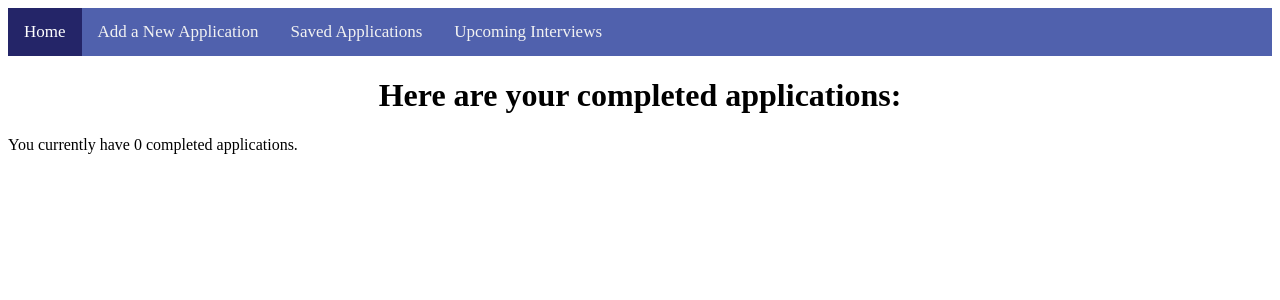
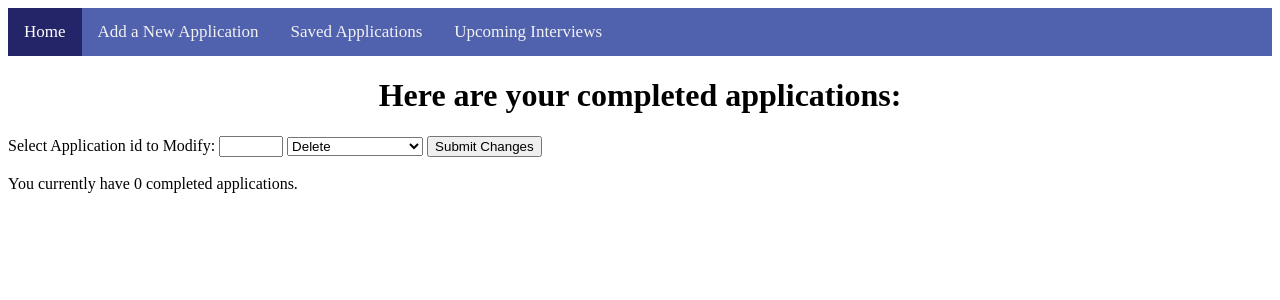
Before and after one commit to RaymondFeckoury/Group5_FinalProject, a PHP site: page /FinalProject/PHP/completed.php in a window 1280 px wide. Shown: the top 300 px of the page. Run offline with PHP 8.4, Linux system fonts and the light colour scheme; a user stored in the database is signed in; data that the repository does not hold is empty.

Commit message:
Added the layout for modification options in completed applications page.

```diff
--- a/PHP/completed.php
+++ b/PHP/completed.php
@@ -19,7 +19,18 @@
         <a href="saved.php">Saved Applications</a>
         <a href="">Upcoming Interviews</a>
     </div>
-    <h1>Here are your completed applications:</h1>
+    <form method="post" action="">
+        <h1>Here are your completed applications:</h1>
+        <label for="appSelect">Select Application id to Modify:</label>
+        <input type="number" id="appSelect" name="appSelect" min="1" max="500">
+        <select name="move">
+            <option value="delete">Delete</option>
+            <option value="offers">Move to Offers</option>
+            <option value="rejections">Move to Rejections</option>
+        </select>
+        <input type="submit" value="Submit Changes"><br><br>
+    </form>
+
 </body>
 
 </html>
```
